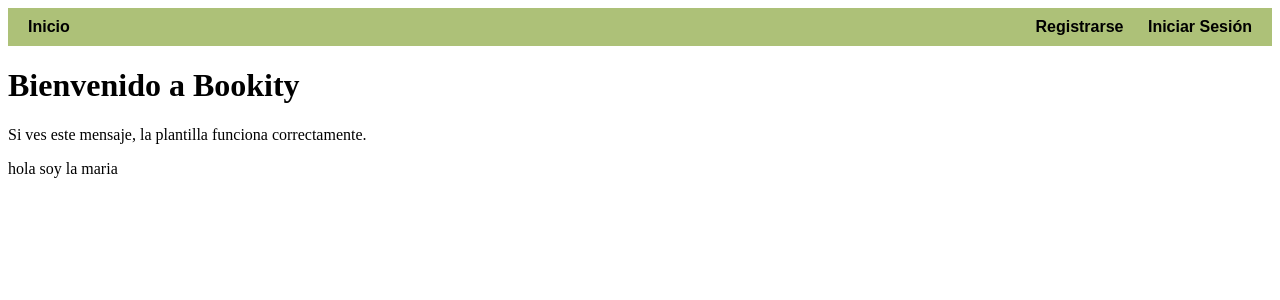
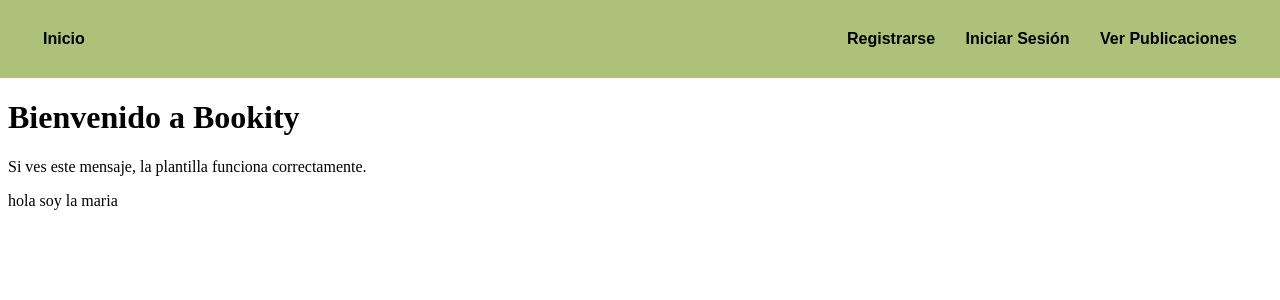
Before and after one commit to chicharron1/bookity-proyecto-inicial, a Django app: page / in a window 1280 px wide. Shown: the top 300 px of the page. Run offline with Django 5.2, Linux system fonts and the light colour scheme; some web fonts are replaced.

Commit message:
mejoré barra nav y comencé con la vista ver_publicaciones (no funciona)

```diff
--- a/bookity/BookityApp/static/css/styles.css
+++ b/bookity/BookityApp/static/css/styles.css
@@ -1,17 +1,26 @@
+body {
+    padding-top: 70px;
+}
+
 .barra_nav {
     background-color: #adc178;
     color: rgb(0, 0, 0);
-    padding: 10px;
     display: flex;
     justify-content: space-between;
     align-items: center;
     font-family: "Sour Gummy", sans-serif;
-
+    position: fixed;
+    top: 0;
+    left: 0;
+    right: 0;
+    z-index: 1000;
+    padding: 30px;
+    margin-bottom: 30px;
 }
 
 .barra_nav a {
     color: rgb(0, 0, 0);
     text-decoration: none;
-    margin: 0 10px;
+    margin: 0 13px;
     font-weight: bold;
 }
--- a/bookity/BookityApp/templates/BookityApp/base.html
+++ b/bookity/BookityApp/templates/BookityApp/base.html
@@ -16,6 +16,7 @@
         <div class="enlaces">
             <a href="\registro">Registrarse</a>
             <a href="\login">Iniciar Sesión</a>
+            <a href="\ver_publicaciones">Ver Publicaciones</a>
             {% if user.is_authenticated %}
                 <a href="\publicar">Publicar Anuncio</a>
                 <a href="\cerrar_sesion">Cerrar Sesión</a>
--- a/bookity/BookityApp/urls.py
+++ b/bookity/BookityApp/urls.py
@@ -1,5 +1,5 @@
 from django.urls import path
-from .views import inicio, login, registro, cerrar, publicar
+from .views import inicio, login, registro, cerrar, publicar, ver_publicaciones
 
 urlpatterns = [
     path('', inicio, name='inicio'),
@@ -8,4 +8,5 @@ urlpatterns = [
     path('registro/', registro, name='registro'),
     path('cerrar_sesion/', cerrar, name='cerrar'),
     path('publicar/', publicar, name='publicar'),
+    path('ver_publicaciones/', ver_publicaciones, name='ver_publicaciones'),
 ]
--- a/bookity/BookityApp/views.py
+++ b/bookity/BookityApp/views.py
@@ -3,6 +3,7 @@ from django.contrib.auth.forms import UserCreationForm, AuthenticationForm
 from django.contrib.auth.models import User
 from django.contrib.auth import authenticate, logout, login as auth_login
 from .forms import PublicacionForm
+from .models import Publicacion
 
 def registro(request):
     mensaje_error = ''
@@ -50,3 +51,7 @@ def publicar(request):
     else:
         form = PublicacionForm()
     return render(request, 'BookityApp/publicar.html', {'form': form})
+
+def ver_publicaciones(request):
+    publicaciones = Publicacion.objects.all().order_by('-fecha_publicacion')
+    return render(request, 'BookityApp/ver_publicaciones.html', {'publicaciones': publicaciones})
```
Also changed, not shown: bookity/BookityApp/templates/BookityApp/ver_publicaciones.html (added, +18 -0 lines).
